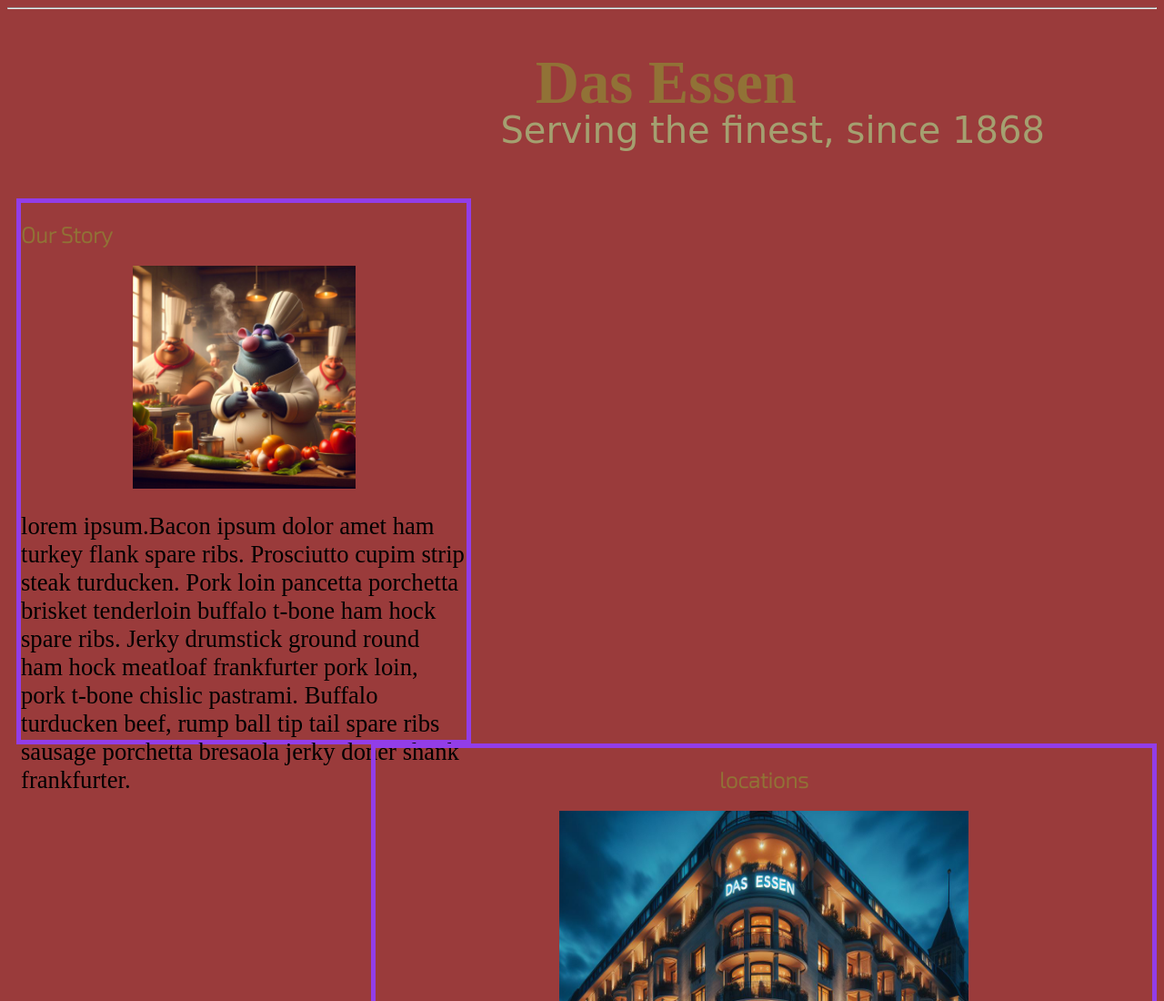
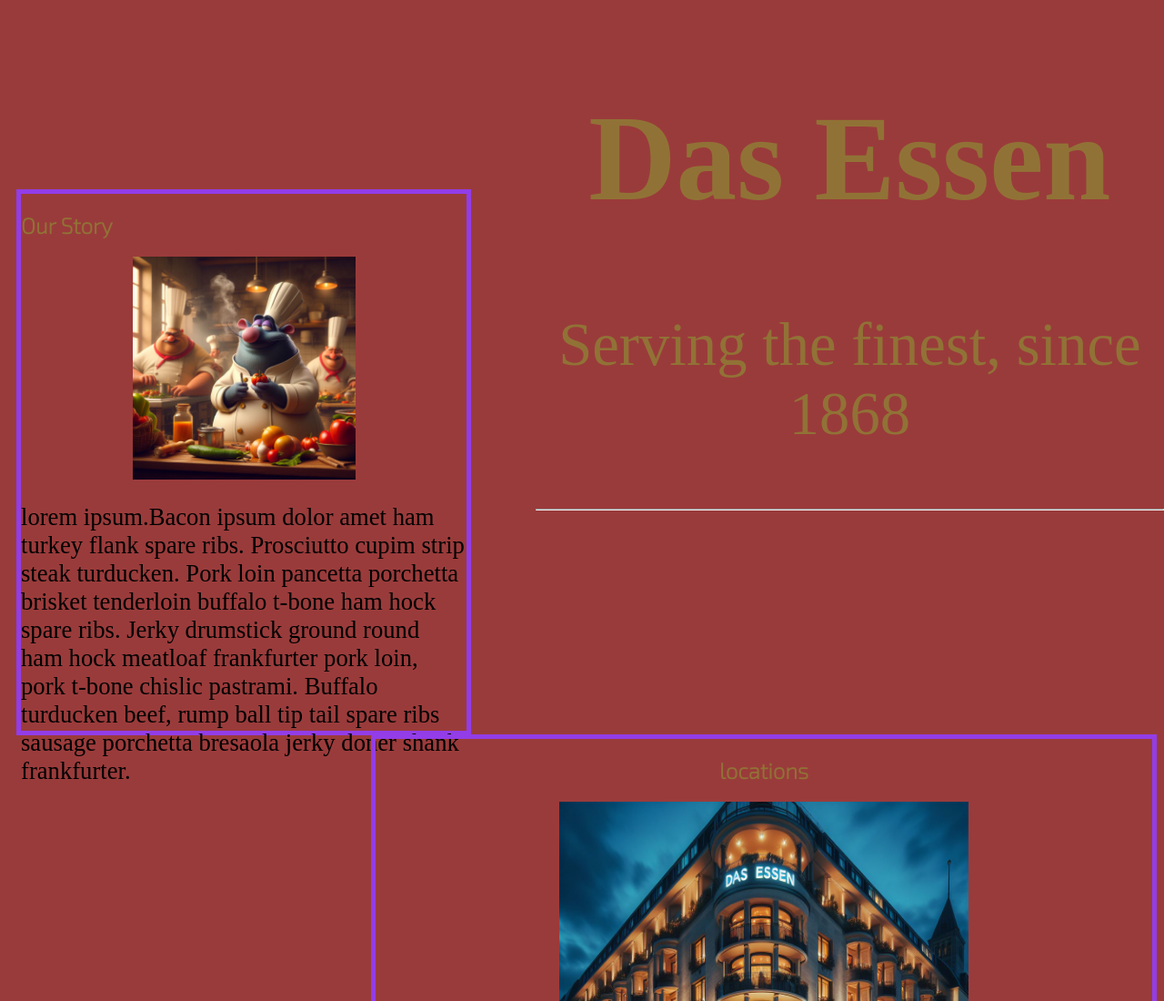
Before and after one commit to last-blunder/Das-Essen, a plain HTML site: page index.html in a window 1280 px wide. Shown: the top 1100 px of the page at 91% size. Drawn offline with Linux system fonts and the light colour scheme; a web font is replaced by a local one.

Commit message:
Update index.html 1

```diff
--- a/index.html
+++ b/index.html
@@ -14,7 +14,7 @@
             html{
                 background-color: #9A3B3B;
             }
-            h1{
+            .header{
                 text-align: center;
                 font-family: Carattere;
                 color: #917236;
@@ -105,9 +105,11 @@
     </head>
     <body>
         <div id="main">
-            <h1>Das Essen</h1>
-            <p>Serving the finest, since 1868</p>
-            <hr />
+            <div class="header" >
+                <h1>Das Essen</h1>
+                <p>Serving the finest, since 1868</p>
+                <hr />
+            </div>
             <div class="story">
              <h2>Our Story</h2>
               <img src="./assets/chef-2.jpeg" alt="founder" />
```
